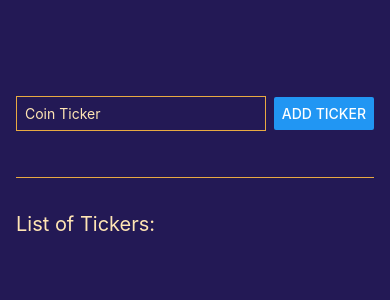
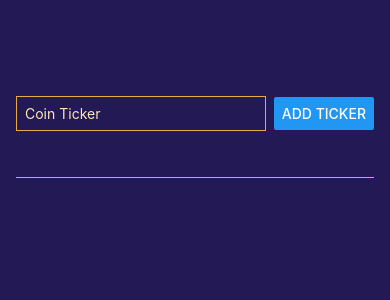
Before and after one commit to soodaayush/coindeno, a React Native app: screen / in a window 390 px wide. Shown: the top 300 px of the page. Built offline with nearby package versions, Linux system fonts and the light colour scheme.

Commit message:
Added scrollable list, fixed Intl for Android

```diff
--- a/App.js
+++ b/App.js
@@ -1,5 +1,15 @@
 import { useState } from "react";
-import { StyleSheet, Text, View, Button, TextInput, Image } from "react-native";
+import "intl";
+import "intl/locale-data/jsonp/en";
+import {
+  StyleSheet,
+  Text,
+  View,
+  Button,
+  TextInput,
+  ScrollView,
+  FlatList,
+} from "react-native";
 
 export default function App() {
   const [enteredTicker, setEnteredTicker] = useState("");
@@ -17,21 +27,18 @@ export default function App() {
     tickerInfo.then((results) => {
       let ticker = {
         id: results.id,
+        key: Math.random().toString(),
         name: results.name,
         image: results.image.large,
         price: results.market_data.current_price.cad,
       };
-
-      console.log(ticker);
 
       setTickerData([...tickerData, ticker]);
 
       coinData.push(ticker);
     });
 
-    console.log(tickerData);
-
-    setTickerData(coinData);
+    // setTickerData(coinData);
   }
 
   async function getTickerData(enteredText) {
@@ -61,20 +68,22 @@ export default function App() {
         <Button title="Add Ticker" onPress={addTicker} />
       </View>
       <View style={styles.tickersContainer}>
-        <Text style={styles.tickerListHeader}>List of Tickers:</Text>
-        {tickerData.map((ticker, index) => (
-          <View key={index} style={styles.tickerListItem}>
-            <Text style={styles.tickersText}>{ticker.name}</Text>
+        <FlatList
+          data={tickerData}
+          renderItem={(itemData) => {
+            <View style={styles.tickerListItem}>
+              <Text style={styles.tickersText}>{itemData.item.name}</Text>
               <Text style={styles.tickersText}>
                 {new Intl.NumberFormat("en", {
                   style: "currency",
                   currency: "cad",
                   minimumFractionDigits: 0,
                   maximumFractionDigits: 2,
-              }).format(ticker.price)}
+                }).format(itemData.item.price)}
               </Text>
-          </View>
-        ))}
+            </View>;
+          }}
+        />
       </View>
     </View>
   );
--- a/package.json
+++ b/package.json
@@ -12,6 +12,7 @@
   "dependencies": {
     "expo": "~45.0.0",
     "expo-status-bar": "~1.3.0",
+    "intl": "^1.2.5",
     "react": "17.0.2",
     "react-dom": "17.0.2",
     "react-native": "0.68.2",
```
Also changed, not shown: 1 other file (tests, documents, lock files or other folders). Lines whose indentation alone changed are shown as unchanged.
